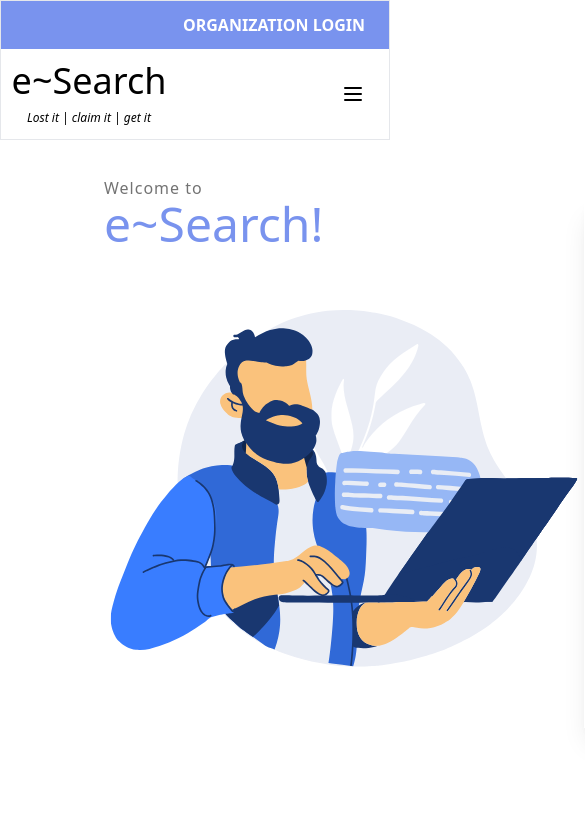
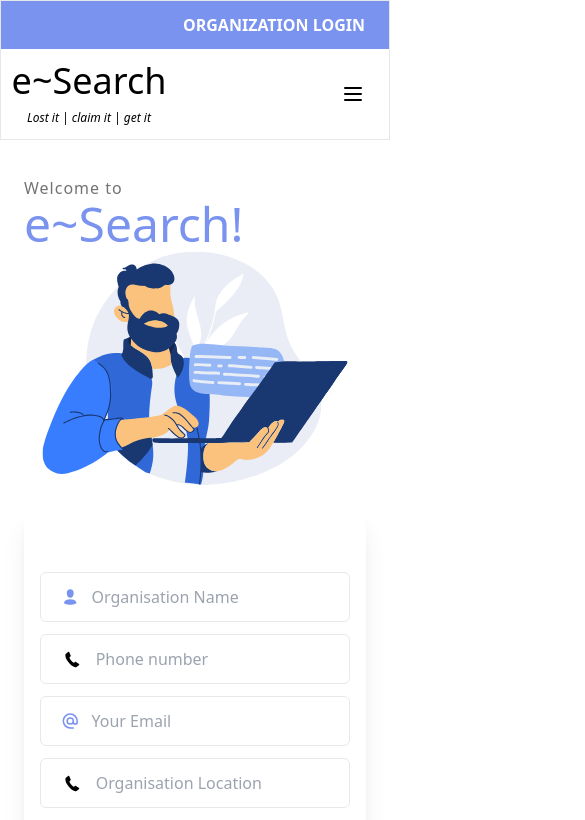
Before and after one commit to Delyc/easy-searc, a Next.js app: page /register in a window 390 px wide. Shown: the top 820 px of the page, 585 px wide, since content can reach past the window. Built offline with nearby package versions, Linux system fonts and the light colour scheme.

Commit message:
Feat: Landing page new sections responsiveness

```diff
--- a/src/components/cards/Doc.tsx
+++ b/src/components/cards/Doc.tsx
@@ -55,7 +55,7 @@ const Doc = ({ nameOnDoc, location, phoneEMail, cardNumber, cardType, reqDocumen
 
 
 
-            <Button text="Claim" className="text-white rounded py-2 mt-5 w-1/2" />
+            {/* <Button text="Claim" className="text-white rounded py-2 mt-5 w-1/2" /> */}
         </div>
     );
 }
--- a/src/components/cards/DocSkeleton.tsx
+++ b/src/components/cards/DocSkeleton.tsx
@@ -55,7 +55,7 @@ const DocSkeleton = () => {
 
 
 
-        <Button text="Claim" className="text-white rounded py-2 mt-5 w-1/2" />
+        {/* <Button text="Claim" className="text-white rounded py-2 mt-5 w-1/2" /> */}
         </div>
      );
 }
--- a/src/components/layouts/Navbar.tsx
+++ b/src/components/layouts/Navbar.tsx
@@ -10,7 +10,7 @@ const Navbar = () => {
     return (
         <header className="w-full border border-b top-0 fixed z-50 bg-white">
             <div className="bg-primary-blue py-3 px-6 xl:px-10 flex justify-end ">
-                <Link href="/" className="text-white font-semibold uppercase">Organization Login</Link>
+                <Link href="/login" className="text-white font-semibold uppercase">Organization Login</Link>
             </div>
             <nav className="w-full flex justify-between items-center">
                 <div className="justify-between w-full px-4 mx-auto lg:max-w-7xl md:items-center md:flex md:px-8">
--- a/src/components/sections/admin/LoginAdmin.tsx
+++ b/src/components/sections/admin/LoginAdmin.tsx
@@ -49,19 +49,19 @@ const LoginAdmin = () => {
         <>
             <Navbar />
             <SectionWrapper>
-                <section className="mt-44 flex justify-between px-20 mb-28">
+                <section className="mt-44 md:flex md:flex-row justify-between lg:px-20 mb-28">
 
                     <div>
                         <h1 className="text-gray-text tracking-[1px]">Welcome</h1>
                 <h1 className="text-5xl text-primary-blue font-medium"> Back!</h1>
 
-                        <div className="relative w-[30rem] h-[20rem]">
+                        <div className="relative w-full h-[15rem] md:w-[20rem] md:h-[20rem] lg:w-[30rem] lg:h-[20rem]">
                             <Image src={login} alt="login" layout="fill" className="absolute"/>
                         </div>
 
                     </div>
 
-                    <form className="flex flex-col gap-3 bg-white shadow-xl px-16 py-16 mt-5 w-2/5">
+                    <form className="flex flex-col gap-3 bg-white shadow-xl px-4 lg:px-16 py-16 mt-5 lg:w-2/5">
                     <h1 className="text-gray-text tracking-[1px]">Login here</h1>
 
                 {orgLoginForm.map((input, index) => {
--- a/src/components/sections/admin/Register.tsx
+++ b/src/components/sections/admin/Register.tsx
@@ -66,16 +66,16 @@ const RegisterAdmin = () => {
         <>
         <Navbar />
         <SectionWrapper>
-            <section className="mt-44 flex justify-between px-20 mb-28">
+            <section className="mt-44 md:flex md:flex-row justify-between lg:px-20 mb-28">
             <div className="">
                 <h1 className="text-gray-text tracking-[1px]">Welcome to</h1>
                 <h1 className="text-5xl text-primary-blue font-medium"> e~Search!</h1>
-                <div className="relative  w-[30rem] h-[30rem]">
+                <div className="relative h-[15rem] w-full md:w-[20rem] md:h-[20rem]  lg:w-[30rem] lg:h-[30rem]">
                 <Image src={register} alt="man icon" layout="fill" className="absolute"/>
 
                 </div>
             </div>
-            <form className="flex flex-col gap-3 bg-white shadow-xl px-16 py-16 mt-5 w-2/5">
+            <form className="flex flex-col gap-3 bg-white shadow-xl px-4 lg:px-16 py-16 mt-5 lg:w-2/5">
                 {orgRegisterForm.map((input, index) => {
                     return(
                         <div key={index} className="flex items-center px-5 rounded-md border border-gray-border">
```
